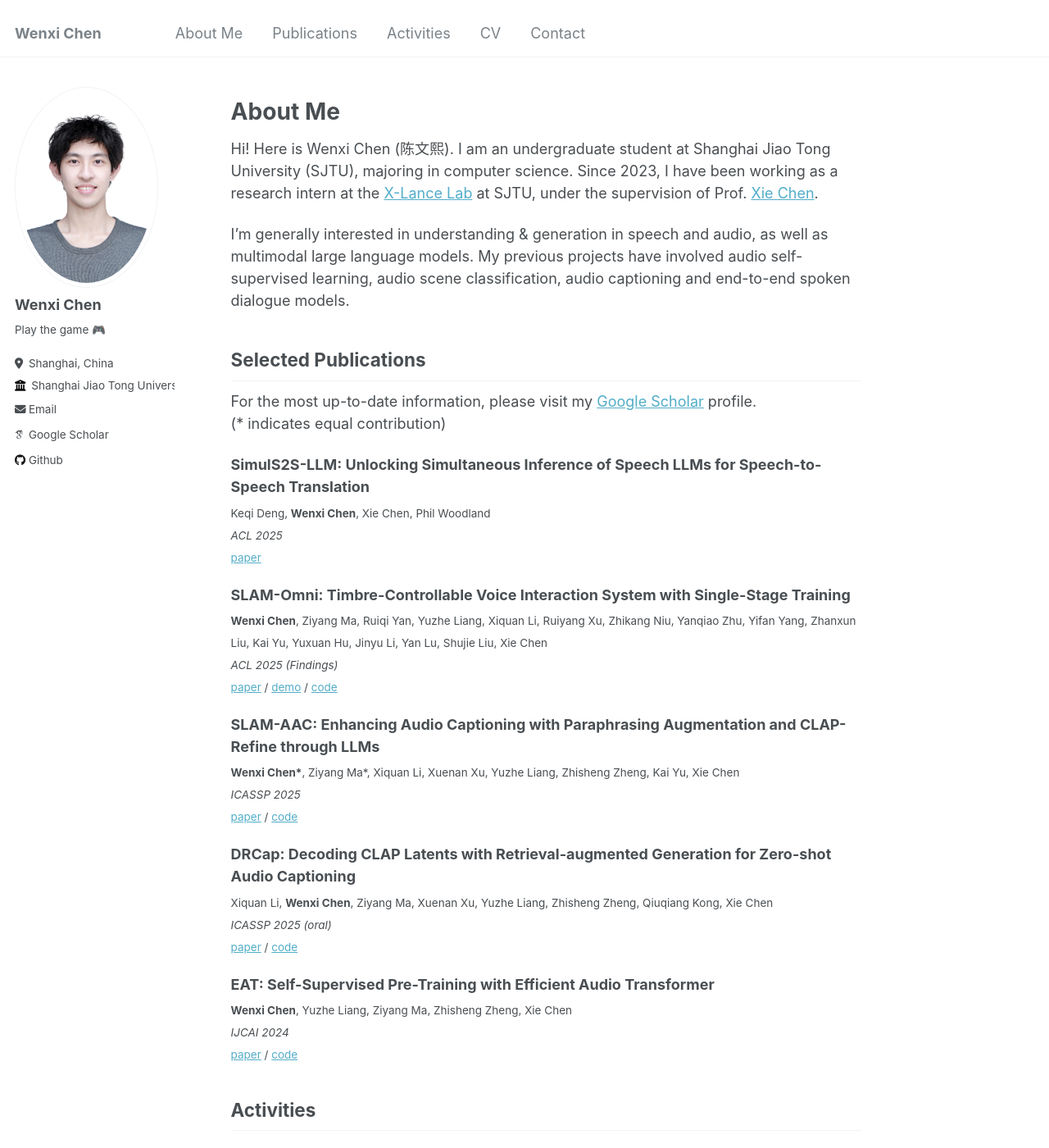
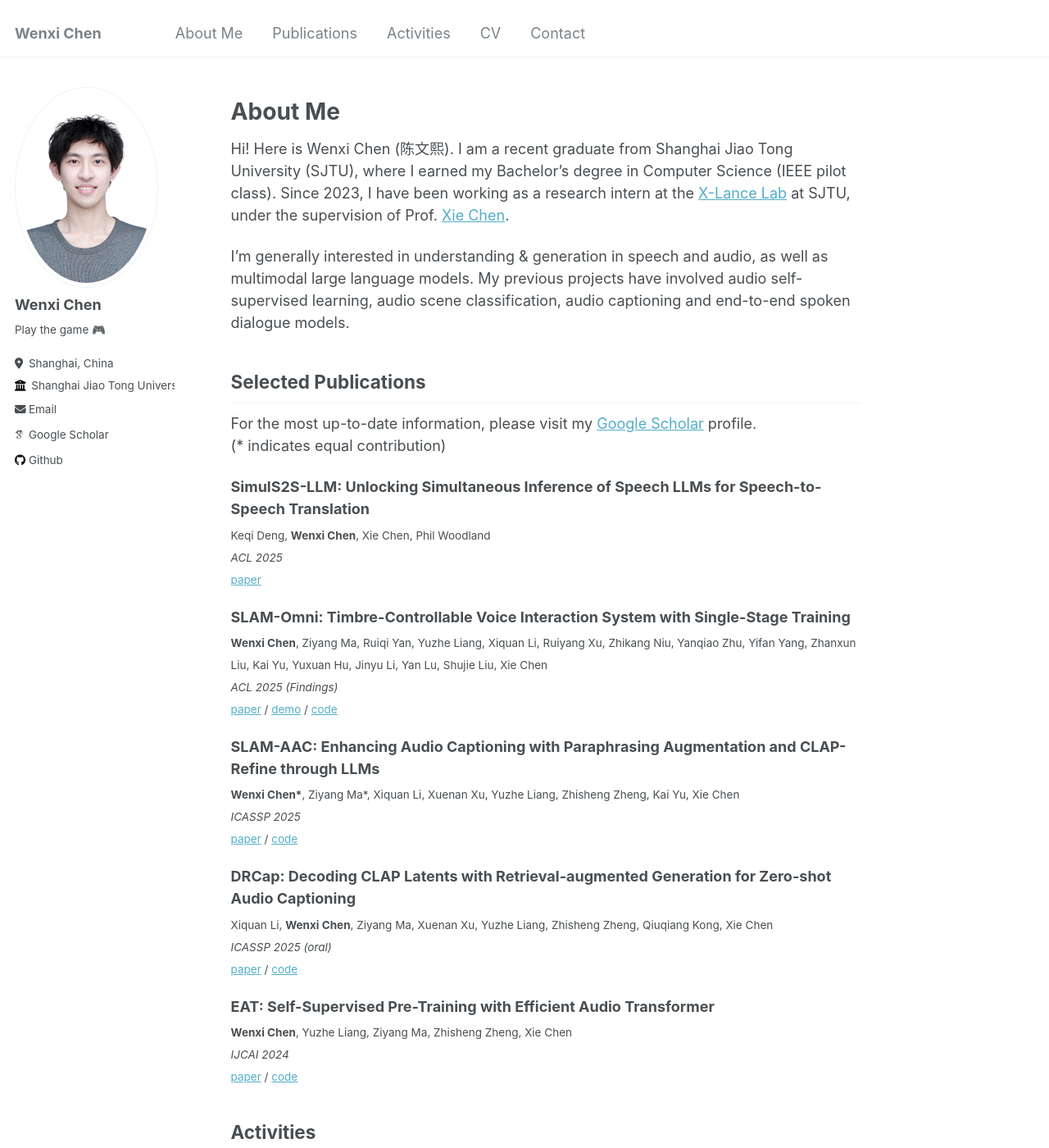
Before and after one commit to cwx-worst-one/cwx-worst-one.github.io, a Jekyll site: the page built from _pages/about.md, in a window 1280 px wide and 1400 px high. Shown: the whole window at 82% size. Built offline with Jekyll 4.4.1, drawn with Linux system fonts in a browser that asks for light colours; some web fonts are replaced; part of the change alters nothing that is shown; some of the changed text lies outside the part shown.

Commit message:
feat: update

```diff
--- a/_pages/about.md
+++ b/_pages/about.md
@@ -10,7 +10,7 @@ redirect_from:
 
 # About Me
 
-Hi! Here is Wenxi Chen (陈文熙). I am an undergraduate student at  Shanghai Jiao Tong University (SJTU), majoring in computer science.  Since 2023, I have been working as a research intern at the [X-Lance Lab](https://x-lance.sjtu.edu.cn) at SJTU, under the supervision of Prof. [Xie Chen](https://chenxie95.github.io/).
+Hi! Here is Wenxi Chen (陈文熙). I am a recent graduate from Shanghai Jiao Tong University (SJTU), where I earned my Bachelor's degree in Computer Science (IEEE pilot class).  Since 2023, I have been working as a research intern at the [X-Lance Lab](https://x-lance.sjtu.edu.cn) at SJTU, under the supervision of Prof. [Xie Chen](https://chenxie95.github.io/).
 
 
 I'm generally interested in understanding & generation in speech and audio, as well as multimodal large language models. My previous projects have involved audio self-supervised learning, audio scene classification, audio captioning and end-to-end spoken dialogue models.
@@ -80,8 +80,9 @@ For the most up-to-date information, please visit my [Google Scholar](https://sc
 
 ### Experience
 Research Intern @ [Microsoft Research Asia (MSRA)](https://www.msra.cn/)
-General Artificial Intelligence Group, Beijing, China
-<sub>*2024.09-CURRENT*</sub>
+General Artificial Intelligence Group & Speech Team, Beijing, China
+Co-advised by Dr. [Shujie Liu](https://www.microsoft.com/en-us/research/people/shujliu/) & Dr. [Jinyu Li](https://www.microsoft.com/en-us/research/people/jinyli/)
+<sub>*2024.09-2025.06*</sub>
 
 
 ### Competition
```
Also changed, not shown: 1 other file.
